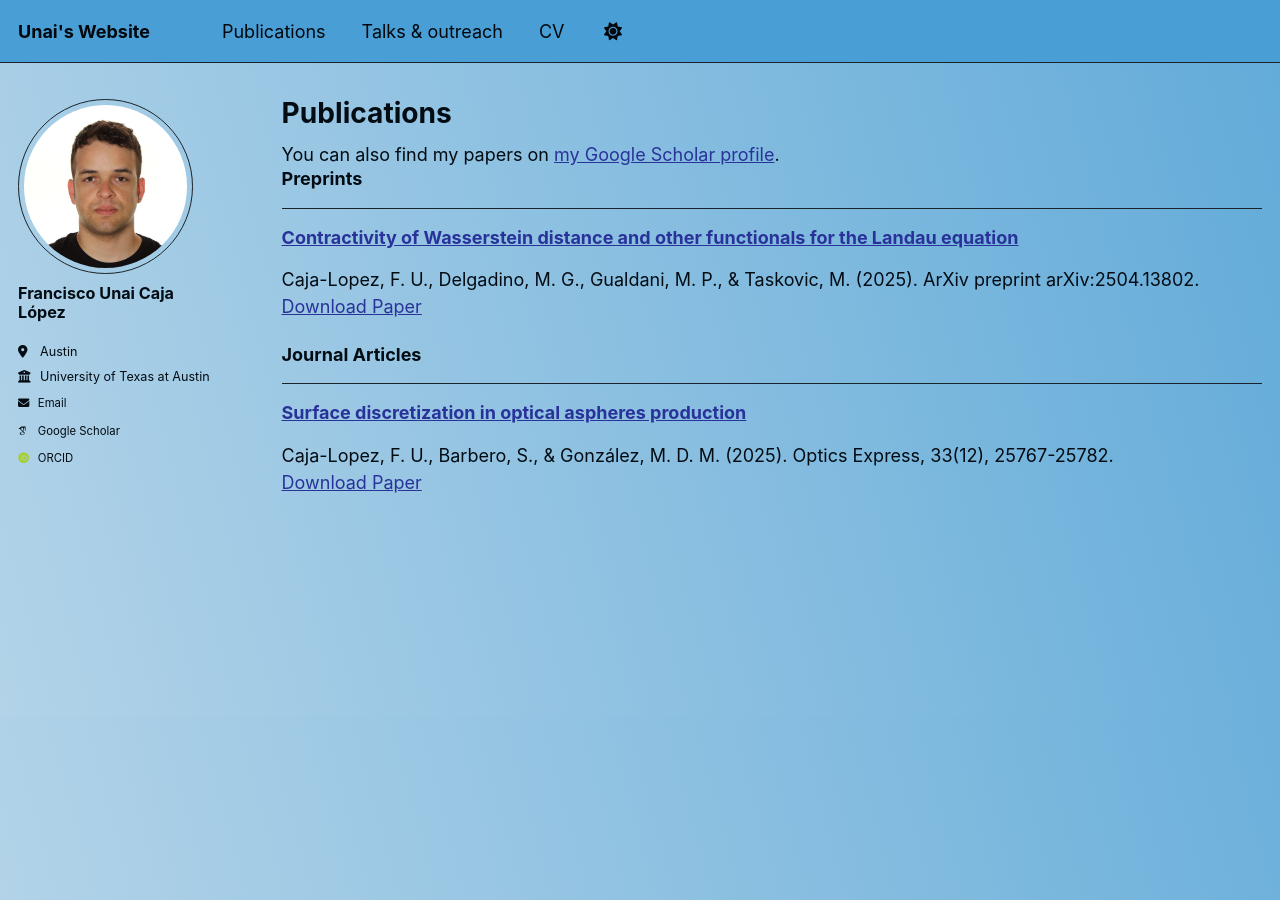
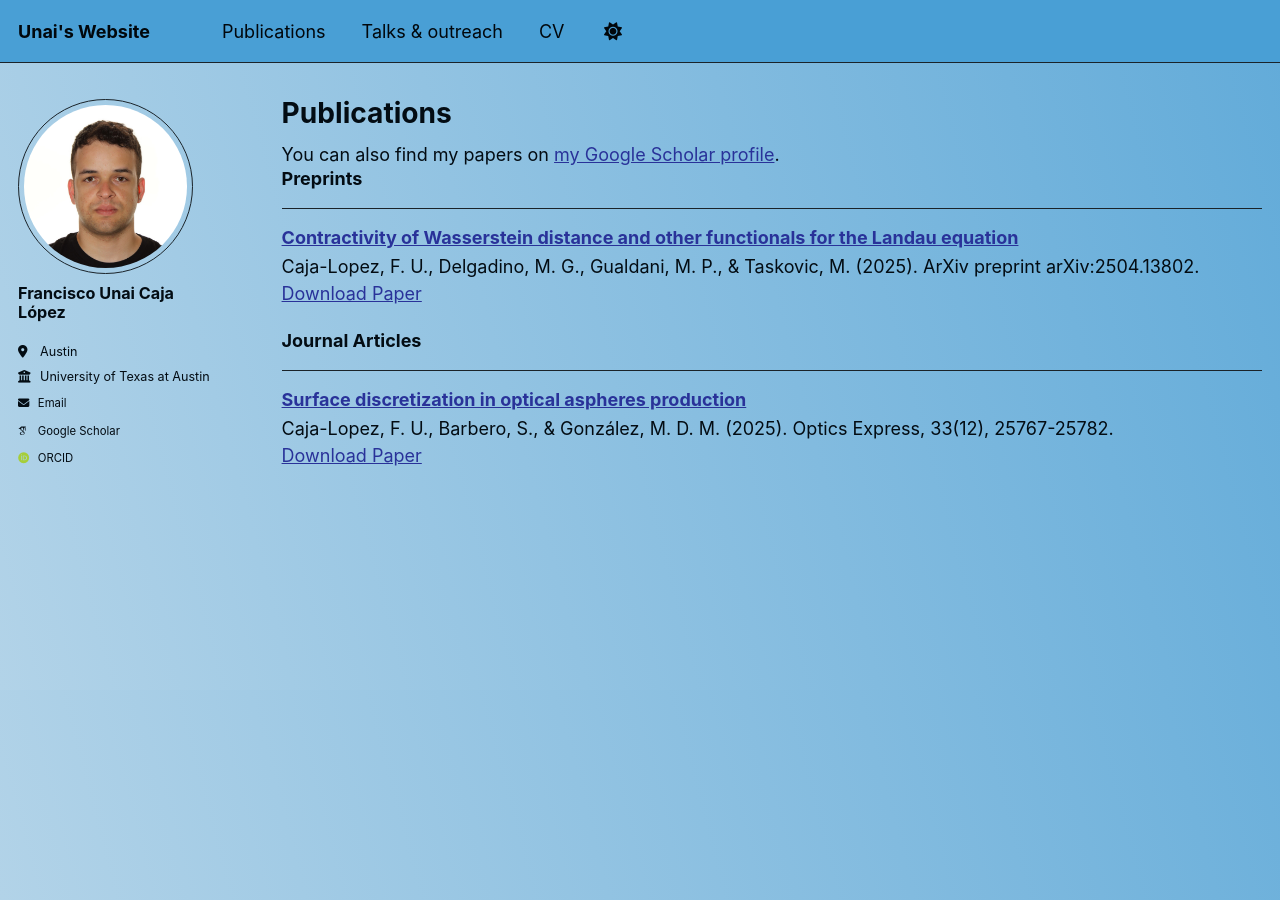
Before and after one commit to UnaiCaja/UnaiCaja.github.io, a Jekyll site: the page built from _pages/publications.html, in a window 1280 px wide. Built offline with Jekyll 4.4.1, drawn with Linux system fonts in a browser that asks for light colours; some web fonts are replaced.

Commit message:
Espacio fuera p

```diff
--- a/_sass/layout/_base.scss
+++ b/_sass/layout/_base.scss
@@ -37,8 +37,8 @@ h1 {
 }
 
 h2 {
-  margin-block-start: 0;
-  margin-block-end: 0;
+  margin-block-start: 0em;
+  margin-block-end: 0em;
   font-size: $type-size-4;
 }
 
@@ -63,6 +63,8 @@ small, .small {
 }
 
 p {
+  margin-block-start: 0em;
+  margin-block-end: 0em;
   margin-bottom: 1.3em;
 }
 
```
